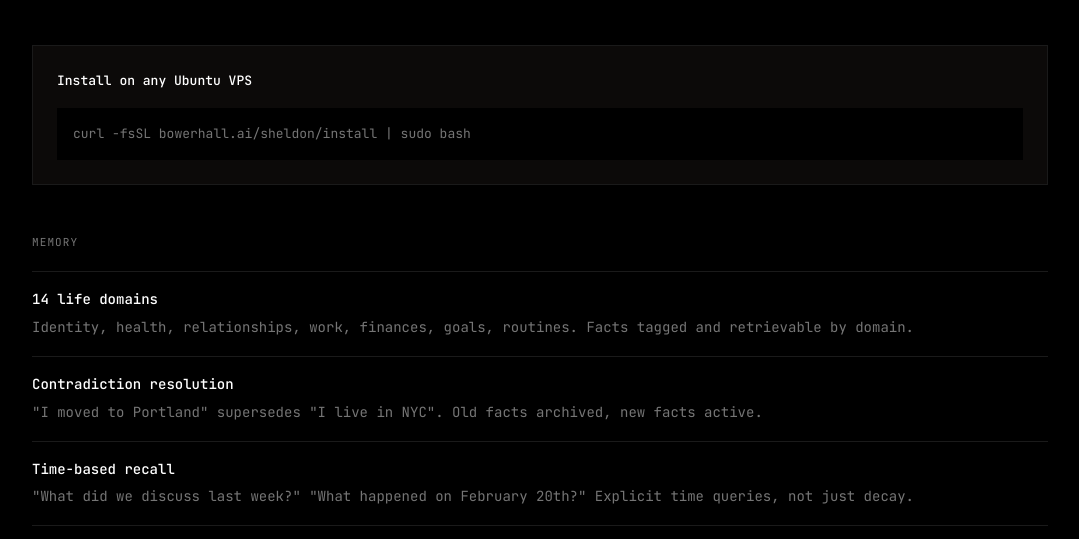
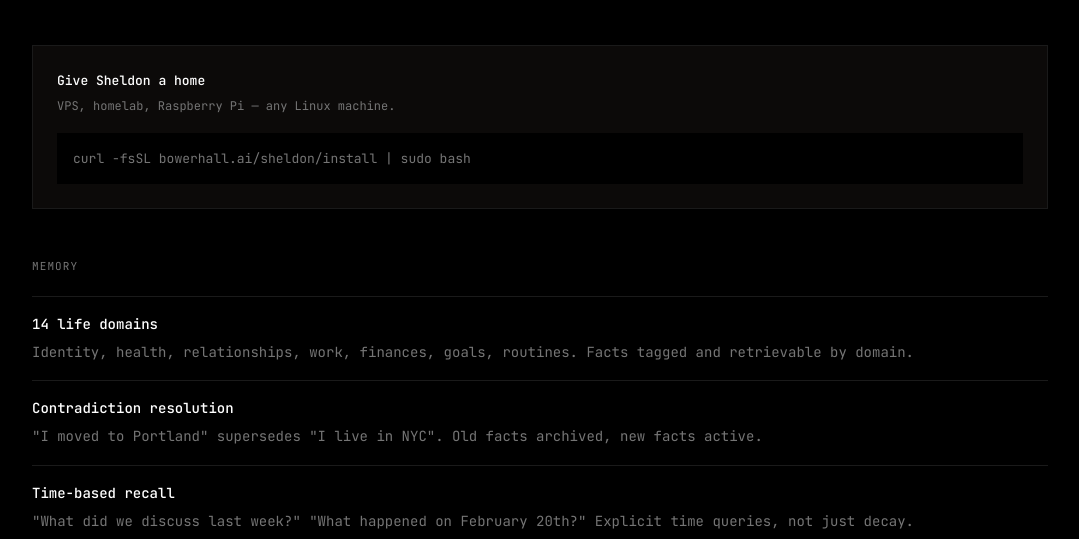
Before and after one commit to bowerhall/site, a plain HTML site: page sheldon/index.html in a window 1280 px wide. Shown: the part 255-794 px from the top of the page, without its empty margins (100-1179 px from the left). Drawn offline with Linux system fonts and the light colour scheme.

Commit message:
copy: give sheldon a home

```diff
--- a/sheldon/index.html
+++ b/sheldon/index.html
@@ -40,7 +40,8 @@
             <p class="lead">An assistant that remembers what matters to you, learns your rhythms, and develops personality over time. Whatever you need done on a computer, Sheldon can probably do it. Self-hosted for ~$8/mo.</p>
 
             <div class="cmd-block">
-                <div class="cmd-label">Install on any Ubuntu VPS</div>
+                <div class="cmd-label">Give Sheldon a home</div>
+                <div class="cmd-subtitle">VPS, homelab, Raspberry Pi — any Linux machine.</div>
                 <div class="cmd-code">curl -fsSL bowerhall.ai/sheldon/install | sudo bash</div>
             </div>
 
```
